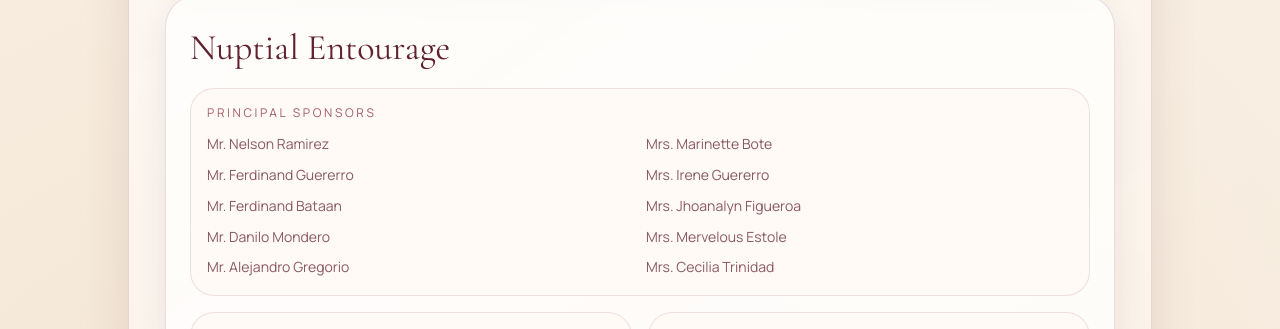
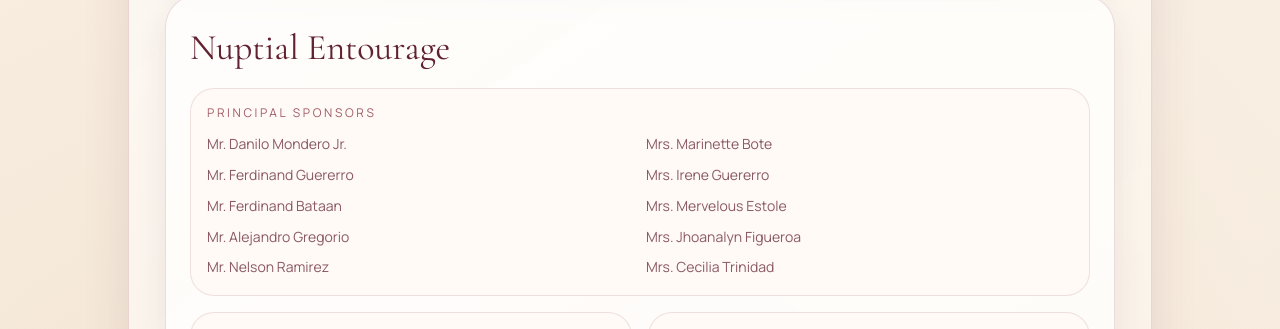
Before and after one commit to Crcs1225/wed-inv, a React (Vite) app: page /info in a window 1280 px wide. Shown: the part 2240-2569 px from the top of the page. Built offline with nearby package versions, Linux system fonts and the light colour scheme.

Commit message:
name arrangement

```diff
--- a/src/data/clientInfo.ts
+++ b/src/data/clientInfo.ts
@@ -33,28 +33,22 @@ export const clientInfo = {
       mapsQuery: "Casa De Polo, Polo Park, Barangay Poblacion, Valenzuela City",
     },
   },
-  principalSponsors: [
-    {
-      name: "Mr. Nelson Ramirez",
-      partneredWith: "Mrs. Marinette Bote",
-    },
-    {
-      name: "Mr. Ferdinand Guererro",
-      partneredWith: "Mrs. Irene Guererro",
-    },
-    {
-      name: "Mr. Ferdinand Bataan",
-      partneredWith: "Mrs. Jhoanalyn Figueroa",
-    },
-    {
-      name: "Mr. Danilo Mondero",
-      partneredWith: "Mrs. Mervelous Estole",
-    },
-    {
-      name: "Mr. Alejandro Gregorio",
-      partneredWith: "Mrs. Cecilia Trinidad",
-    },
-  ],
+  principalSponsors: {
+    male: [
+      "Mr. Danilo Mondero Jr.",
+      "Mr. Ferdinand Guererro",
+      "Mr. Ferdinand Bataan",
+      "Mr. Alejandro Gregorio",
+      "Mr. Nelson Ramirez",
+    ],
+    female: [
+      "Mrs. Marinette Bote",
+      "Mrs. Irene Guererro",
+      "Mrs. Mervelous Estole",
+      "Mrs. Jhoanalyn Figueroa",
+      "Mrs. Cecilia Trinidad",
+    ],
+  },
   wedding_party: {
     bestMan: "Jericone San Roque",
     maidOfHonor: "Cassandra Aquino",
--- a/src/pages/Entourage.tsx
+++ b/src/pages/Entourage.tsx
@@ -5,6 +5,20 @@ import { clientInfo } from "../data/clientInfo";
 
 const floralDivider = "/assets/floral-divider.svg";
 const personIcon = "/assets/icon-person.svg";
+const principalSponsorGroups = [
+  {
+    key: "male",
+    names: clientInfo.principalSponsors.male,
+  },
+  {
+    key: "female",
+    names: clientInfo.principalSponsors.female,
+  },
+];
+const principalSponsorPairs = clientInfo.principalSponsors.male.map((name, index) => ({
+  male: name,
+  female: clientInfo.principalSponsors.female[index],
+}));
 
 const Entourage: React.FC = () => {
   return (
@@ -74,11 +88,23 @@ const Entourage: React.FC = () => {
         >
           <h2 className="text-3xl text-[#612130]">Principal Sponsors</h2>
           <div className="mt-3">
-            <div className="space-y-1">
-              {clientInfo.principalSponsors.map((sponsor, index) => (
-                <div key={index} className="grid grid-cols-1 items-center gap-3 px-4 py-2 text-center md:grid-cols-2">
-                  <p className="font-['Manrope'] text-sm text-[#612130]/80">{sponsor.name}</p>
-                  <p className="font-['Manrope'] text-sm text-[#612130]/80">{sponsor.partneredWith}</p>
+            <div className="space-y-1 md:hidden">
+              {principalSponsorGroups.map((group) =>
+                group.names.map((name) => (
+                  <div key={`${group.key}-${name}`} className="px-4 py-2 text-center">
+                    <p className="font-['Manrope'] text-sm text-[#612130]/80">{name}</p>
+                  </div>
+                )),
+              )}
+            </div>
+            <div className="hidden space-y-1 md:block">
+              {principalSponsorPairs.map((pair) => (
+                <div
+                  key={`${pair.male}-${pair.female}`}
+                  className="grid grid-cols-2 items-center gap-3 px-4 py-2 text-center"
+                >
+                  <p className="font-['Manrope'] text-sm text-[#612130]/80">{pair.male}</p>
+                  <p className="font-['Manrope'] text-sm text-[#612130]/80">{pair.female}</p>
                 </div>
               ))}
             </div>
--- a/src/pages/Info.tsx
+++ b/src/pages/Info.tsx
@@ -59,6 +59,21 @@ const quickDetails = [
     body: clientInfo.rsvp.cutoffDate,
   },
 ];
+
+const principalSponsorGroups = [
+  {
+    key: "male",
+    names: clientInfo.principalSponsors.male,
+  },
+  {
+    key: "female",
+    names: clientInfo.principalSponsors.female,
+  },
+];
+const principalSponsorPairs = clientInfo.principalSponsors.male.map((name, index) => ({
+  male: name,
+  female: clientInfo.principalSponsors.female[index],
+}));
 
 const Info: React.FC = () => {
   return (
@@ -306,20 +321,28 @@ const Info: React.FC = () => {
             <div className="mt-5 grid gap-4 md:grid-cols-2">
               <div className="rounded-3xl border border-[#7c1f31]/12 bg-[#fffaf5] px-4 py-4 md:col-span-2">
                 <p className="font-['Manrope'] text-xs uppercase tracking-[0.22em] text-[#7c1f31]/72">Principal Sponsors</p>
-                <div className="mt-3 space-y-2">
-                  {clientInfo.principalSponsors.map((sponsor) => (
-                    <div
-                      key={`${sponsor.name}-${sponsor.partneredWith}`}
-                      className="grid grid-cols-1 items-center gap-3 md:grid-cols-2"
-                    >
+                <div className="mt-3">
+                  <div className="space-y-2 md:hidden">
+                    {principalSponsorGroups.map((group) =>
+                      group.names.map((name) => (
+                        <p key={`${group.key}-${name}`} className="font-['Manrope'] text-sm leading-relaxed text-[#612130]/74">
+                          {name}
+                        </p>
+                      )),
+                    )}
+                  </div>
+                  <div className="hidden space-y-2 md:block">
+                    {principalSponsorPairs.map((pair) => (
+                      <div key={`${pair.male}-${pair.female}`} className="grid grid-cols-2 items-center gap-3">
                         <p className="font-['Manrope'] text-sm leading-relaxed text-[#612130]/74">
-                        {sponsor.name}
+                          {pair.male}
                         </p>
                         <p className="font-['Manrope'] text-sm leading-relaxed text-[#612130]/74">
-                        {sponsor.partneredWith}
+                          {pair.female}
                         </p>
                       </div>
                     ))}
+                  </div>
                 </div>
               </div>
               <div className="rounded-3xl border border-[#7c1f31]/12 bg-[#fffaf5] px-4 py-4">
```
Lines whose indentation alone changed are shown as unchanged.
